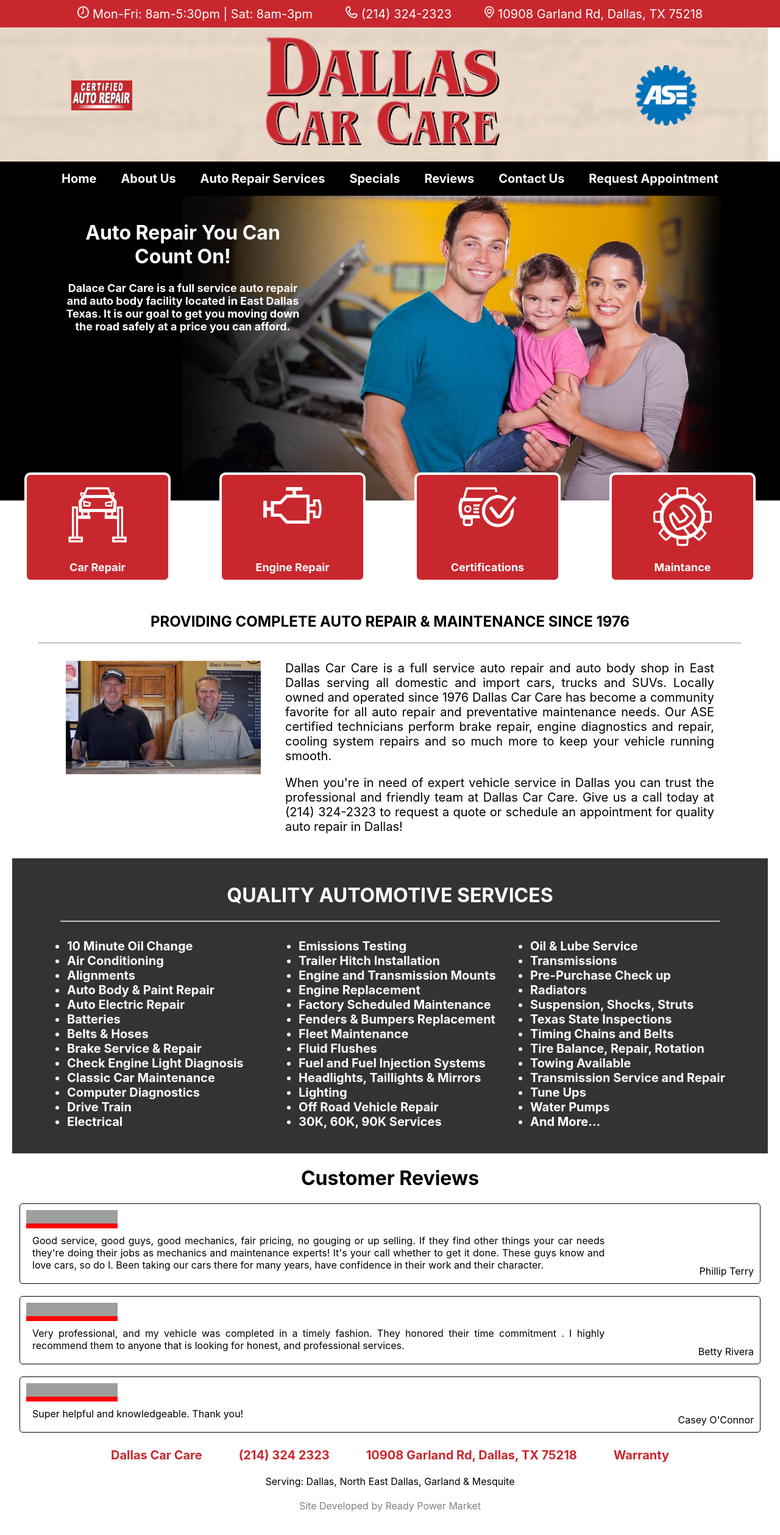
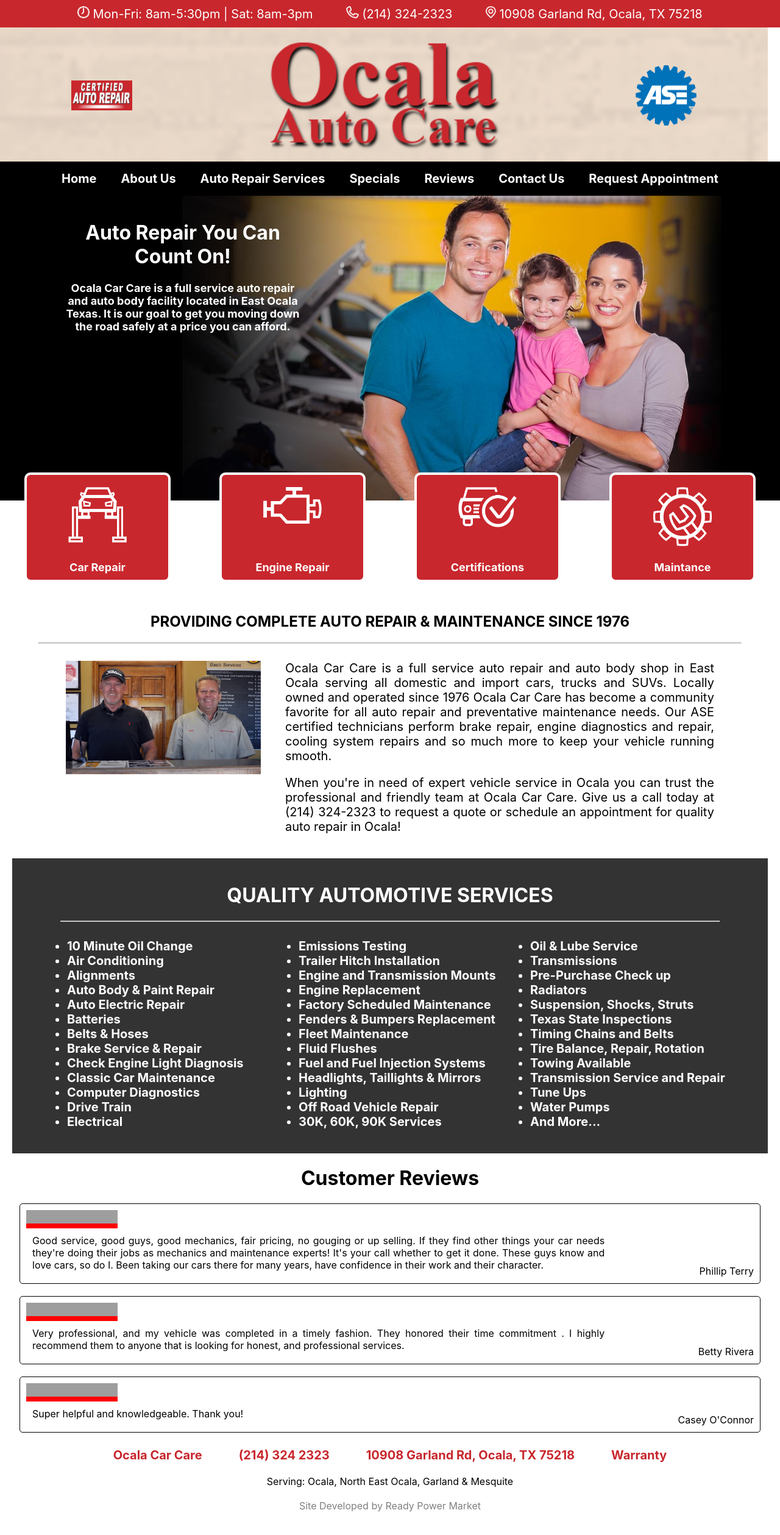
Before and after one commit to jmarkl3/Auto-Repair-Site, a React (Create React App) app: page / in a window 1280 px wide. Shown: the top 2518 px of the page at 61% size. Built offline with nearby package versions, Linux system fonts and the light colour scheme; grey boxes are pictures that could not be loaded.

Commit message:
updated to Ocala

```diff
--- a/src/App.js
+++ b/src/App.js
@@ -8,9 +8,9 @@
 /*
   sample sites
   https://autowaveinc.com/parts-service/
-  http://www.dallascarcare.com/
+  http://www.Ocalacarcare.com/
 
-  dallas one from Ready Power Market
+  Ocala one from Ready Power Market
 */
 
 function App() {
--- a/src/Components/Components.css
+++ b/src/Components/Components.css
@@ -21,7 +21,7 @@
     padding: 10px;
     box-sizing: border-box;
     position: relative;
-    /* background-image: url("http://www.dallascarcare.com/images/bg.png"); */
+    /* background-image: url("http://www.Ocalacarcare.com/images/bg.png"); */
 }
 .logoBar img{
     width: 100%;
--- a/src/Components/Footer.js
+++ b/src/Components/Footer.js
@@ -5,20 +5,20 @@
     <div className='footer'>
       <div>
         <a className='footerLink'>
-          Dallas Car Care
+          Ocala Car Care
         </a>
         <a className='footerLink'>
           (214) 324 2323
         </a>
         <a className='footerLink'>
-          10908 Garland Rd, Dallas, TX 75218
+          10908 Garland Rd, Ocala, TX 75218
         </a>
         <a className='footerLink'>
           Warranty
         </a>
       </div>
       <div className='footerText'>
-        Serving: Dallas, North East Dallas, Garland & Mesquite
+        Serving: Ocala, North East Ocala, Garland & Mesquite
       </div>
       <div className='footerText footerSubText'>
         Site Developed by Ready Power Market
--- a/src/Components/Header.js
+++ b/src/Components/Header.js
@@ -3,7 +3,7 @@
 import phoneIcon from '../Images/phoneIcon.png'
 import mapIcon from '../Images/mapIcon.png'
 import certifiedAutoRepair from "../Images/certified-auto-repair.png"
-import logo from "../Images/logo.png"
+import logo from "../Images/OcalaAutoCareLogo2.png"
 import ase from "../Images/ase.png"
 import bricksBackground from "../Images/bricksBackground.png"
 
@@ -13,7 +13,7 @@
         <div className='topBar'>
             <div><img src={clockIcon}/> Mon-Fri: 8am-5:30pm  |  Sat: 8am-3pm</div>
             <div><img src={phoneIcon}/> (214) 324-2323</div>
-            <div><img src={mapIcon}/> 10908 Garland Rd, Dallas, TX 75218</div>
+            <div><img src={mapIcon}/> 10908 Garland Rd, Ocala, TX 75218</div>
         </div>
         <div className='logoBar'>
             <div className='backgroundImage'>
--- a/src/Home/Components/About.js
+++ b/src/Home/Components/About.js
@@ -11,10 +11,10 @@
       </div>
       <div className='aboutDivRight'>
         <p>
-          Dallas Car Care is a full service auto repair and auto body shop in East Dallas serving all domestic and import cars, trucks and SUVs. Locally owned and operated since 1976 Dallas Car Care has become a community favorite for all auto repair and preventative maintenance needs. Our ASE certified technicians perform brake repair, engine diagnostics and repair, cooling system repairs and so much more to keep your vehicle running smooth.
+          Ocala Car Care is a full service auto repair and auto body shop in East Ocala serving all domestic and import cars, trucks and SUVs. Locally owned and operated since 1976 Ocala Car Care has become a community favorite for all auto repair and preventative maintenance needs. Our ASE certified technicians perform brake repair, engine diagnostics and repair, cooling system repairs and so much more to keep your vehicle running smooth.
         </p>
         <p>
-          When you're in need of expert vehicle service in Dallas you can trust the professional and friendly team at Dallas Car Care. Give us a call today at (214) 324-2323 to request a quote or schedule an appointment for quality auto repair in Dallas!
+          When you're in need of expert vehicle service in Ocala you can trust the professional and friendly team at Ocala Car Care. Give us a call today at (214) 324-2323 to request a quote or schedule an appointment for quality auto repair in Ocala!
         </p>
       </div>
 
--- a/src/Home/Components/Banner.js
+++ b/src/Home/Components/Banner.js
@@ -12,7 +12,7 @@
       <div className='bannerTextBox'>
         <h1>Auto Repair You Can Count On!</h1>
         <p>
-          Dalace Car Care is a full service auto repair and auto body facility located in East Dallas Texas.
+          Ocala Car Care is a full service auto repair and auto body facility located in East Ocala Texas.
           It is our goal to get you moving down the road safely at a price you can afford.
         </p>
       </div>
```
Also changed, not shown: src/Images/OcalaAutoCareLogo.png (added), src/Images/OcalaAutoCareLogo2.png (added).
